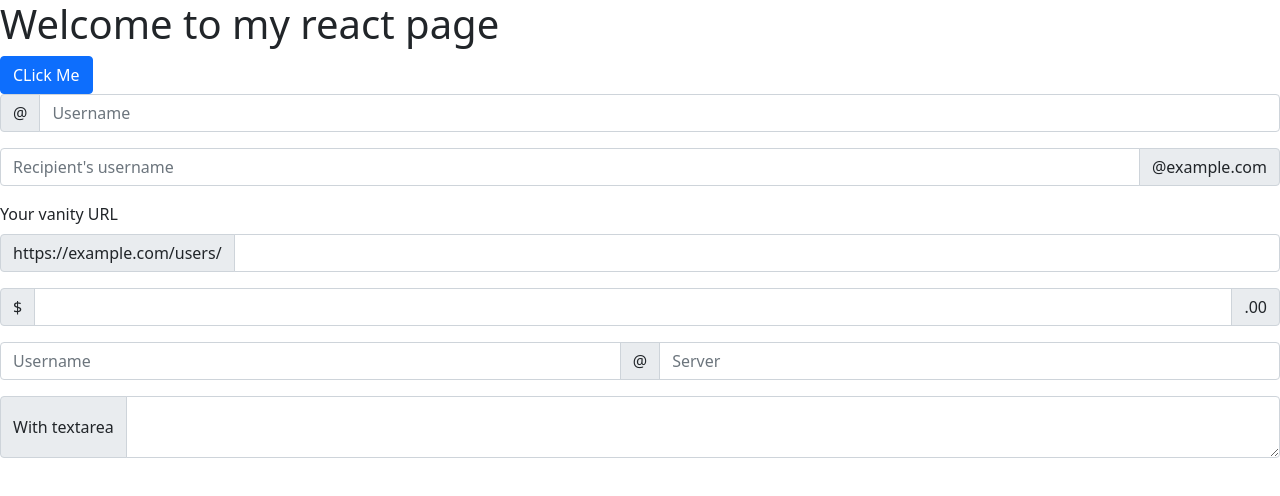
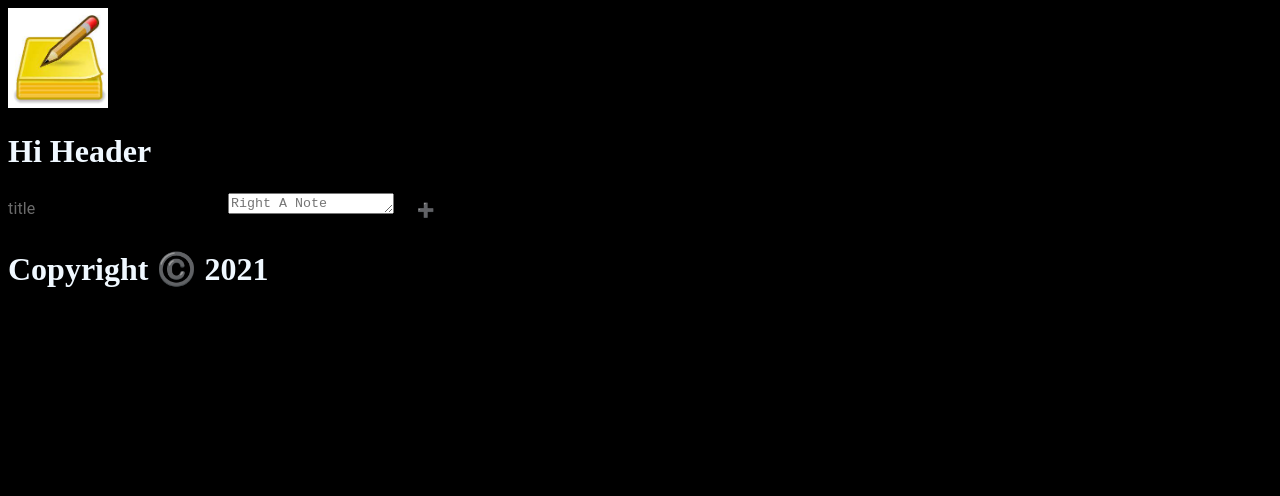
Before and after one commit to mehulgithub-1903/ReactLearn, a React (Create React App) app: page / in a window 1280 px wide. Shown: the top 496 px of the page. Built offline with nearby package versions, Linux system fonts and the light colour scheme.

Commit message:
Google keep only react no css

```diff
--- a/src/App.jsx
+++ b/src/App.jsx
@@ -1,48 +1,41 @@
-import React, {useState} from 'react'
-import '../node_modules/bootstrap/dist/css/bootstrap.min.css'
-
+import React,{useState} from 'react'
+import Header from './Header'
+import Footer from './Footer'
+import CreateNote from './CreateNote'
+import Note from './Note'
 
 const App = () => {
 
-    return (
-        <>
-        <h1>Welcome to my react page </h1>
-        <button className="btn btn-primary">CLick Me</button>
-        <div class="input-group mb-3">
-  <span class="input-group-text" id="basic-addon1">@</span>
-  <input type="text" class="form-control" placeholder="Username" aria-label="Username" aria-describedby="basic-addon1"/>
-</div>
+ const [AllTask, setAllTask] = useState([])
+const added=(note)=>{
+  setAllTask((prev)=>{
+    return [...prev,note]
+  })
+}
 
-<div class="input-group mb-3">
-  <input type="text" class="form-control" placeholder="Recipient's username" aria-label="Recipient's username" aria-describedby="basic-addon2"/>
-  <span class="input-group-text" id="basic-addon2">@example.com</span>
-</div>
+const del=(key)=>{
+setAllTask((prev)=>{
+  return prev.filter((e,index)=>{
+    return key!==index
+  })
+})
+}
 
-<label for="basic-url" class="form-label">Your vanity URL</label>
-<div class="input-group mb-3">
-  <span class="input-group-text" id="basic-addon3">https://example.com/users/</span>
-  <input type="text" class="form-control" id="basic-url" aria-describedby="basic-addon3"/>
-</div>
+  return (
+    <div>
+      <Header></Header>
 
-<div class="input-group mb-3">
-  <span class="input-group-text">$</span>
-  <input type="text" class="form-control" aria-label="Amount (to the nearest dollar)" />
-  <span class="input-group-text">.00</span>
-</div>
-
-<div class="input-group mb-3">
-  <input type="text" class="form-control" placeholder="Username" aria-label="Username"/>
-  <span class="input-group-text">@</span>
-  <input type="text" class="form-control" placeholder="Server" aria-label="Server"/>
-</div>
-
-<div class="input-group">
-  <span class="input-group-text">With textarea</span>
-  <textarea class="form-control" aria-label="With textarea"></textarea>
-</div>
-        </>
-
-    )
+      <CreateNote passNote={added}></CreateNote>
+      {AllTask.map((e,index)=>{
+        return(
+          <>
+          <Note ind={index} deleteItem={del} title={e.title} content={e.content}/>
+          </>
+        )
+      })}
+      <Footer></Footer>
+    </div>
+  )
 }
 
 export default App
--- /dev/null
+++ b/src/CreateNote.jsx
@@ -0,0 +1,43 @@
+import React ,{useState}from 'react'
+import Button from '@material-ui/core/Button';
+import TextareaAutosize from '@material-ui/core/TextareaAutosize';
+import { Input } from '@material-ui/core';
+const CreateNote = (props) => {
+
+    const [note, setNote] = useState({
+        title:"",
+        content:"",
+    });
+
+    const UpdateNote=(event)=>{
+        const {value,name}=event.target;
+
+              setNote((preVal)=>{
+                  return{
+                      ...preVal,
+                      [name]:value,
+                  }
+
+              })
+            }
+
+     const design={
+         "backgroundColor":"Black",
+         "color":"white"
+     }
+    return (
+        <div>
+            <form action="">
+            <Input style={design} name="title" type="text" onChange={UpdateNote} value={note.title} placeholder="title" />
+                {/* <input  name="title" type="text" onChange={UpdateNote} value={note.title} placeholder="title" /> */}
+                <TextareaAutosize name="content" id="" cols="" rows="" onChange={UpdateNote} value={note.content} placeholder="Right A Note" />
+                {/* <textarea name="content" id="" cols="" rows="" onChange={UpdateNote} value={note.content} placeholder="Right A Note"></textarea> */}
+                <Button onClick={()=>{props.passNote(note)}} color="secondary">➕</Button>
+
+
+            </form>
+        </div>
+    )
+}
+
+export default CreateNote
--- /dev/null
+++ b/src/Footer.jsx
@@ -0,0 +1,14 @@
+import React from 'react'
+
+const Footer = () => {
+
+    const year=new Date().getFullYear()
+
+    return (
+        <div>
+           <h1> Copyright ©️ {year}</h1>
+        </div>
+    )
+}
+
+export default Footer
--- /dev/null
+++ b/src/Header.jsx
@@ -0,0 +1,15 @@
+import React from 'react'
+import logo from './Images/logo.jpg'
+const Header = () => {
+    return (
+        <>
+
+        <div>
+        <img src={logo}  height="100px"  alt="logo" />
+          <h1>Hi Header</h1>
+        </div>
+        </>
+    )
+}
+
+export default Header
--- /dev/null
+++ b/src/Note.jsx
@@ -0,0 +1,14 @@
+import React from 'react'
+import DeleteIcon from '@material-ui/icons/Delete';
+const Note = (props) => {
+    return (
+        <div>
+            <h1>{props.title}</h1>
+            <p>{props.content}</p>
+            <button className="btn" onClick={()=>props.deleteItem(props.ind)}><DeleteIcon></DeleteIcon></button>
+
+        </div>
+    )
+}
+
+export default Note
--- a/src/index.css
+++ b/src/index.css
@@ -1,3 +1,8 @@
+
+body{
+  background-color: black;
+  color:aliceblue
+}
 
 button{
   padding: 12px ,20px;
--- a/src/index.js
+++ b/src/index.js
@@ -1,5 +1,5 @@
 import React from 'react';
 import ReactDOM from 'react-dom';
 import App from './App'
-
+import './index.css'
 ReactDOM.render(<App/>,document.getElementById('root'));
```
Also changed, not shown: src/Images/logo.jpg (added).
